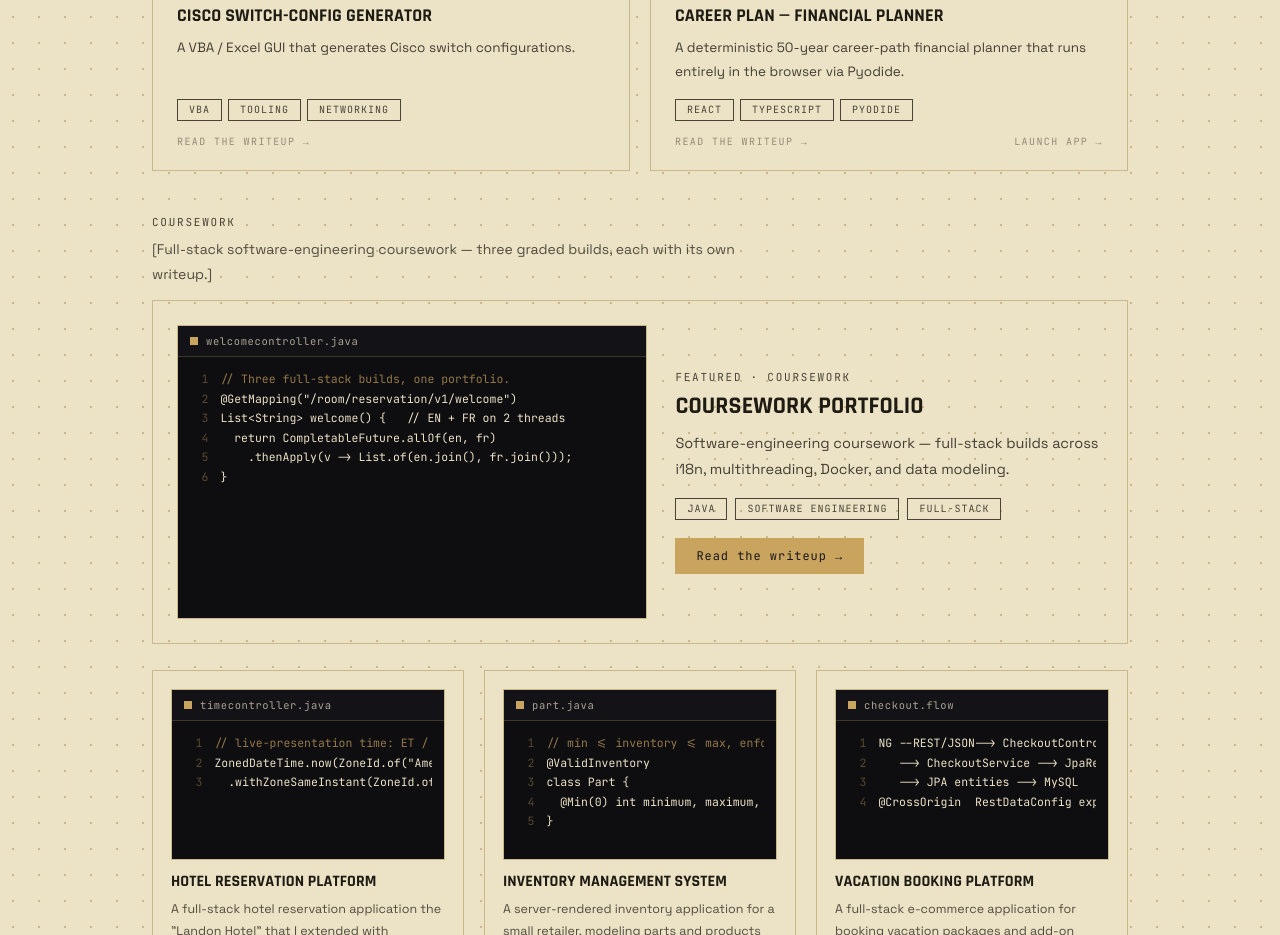
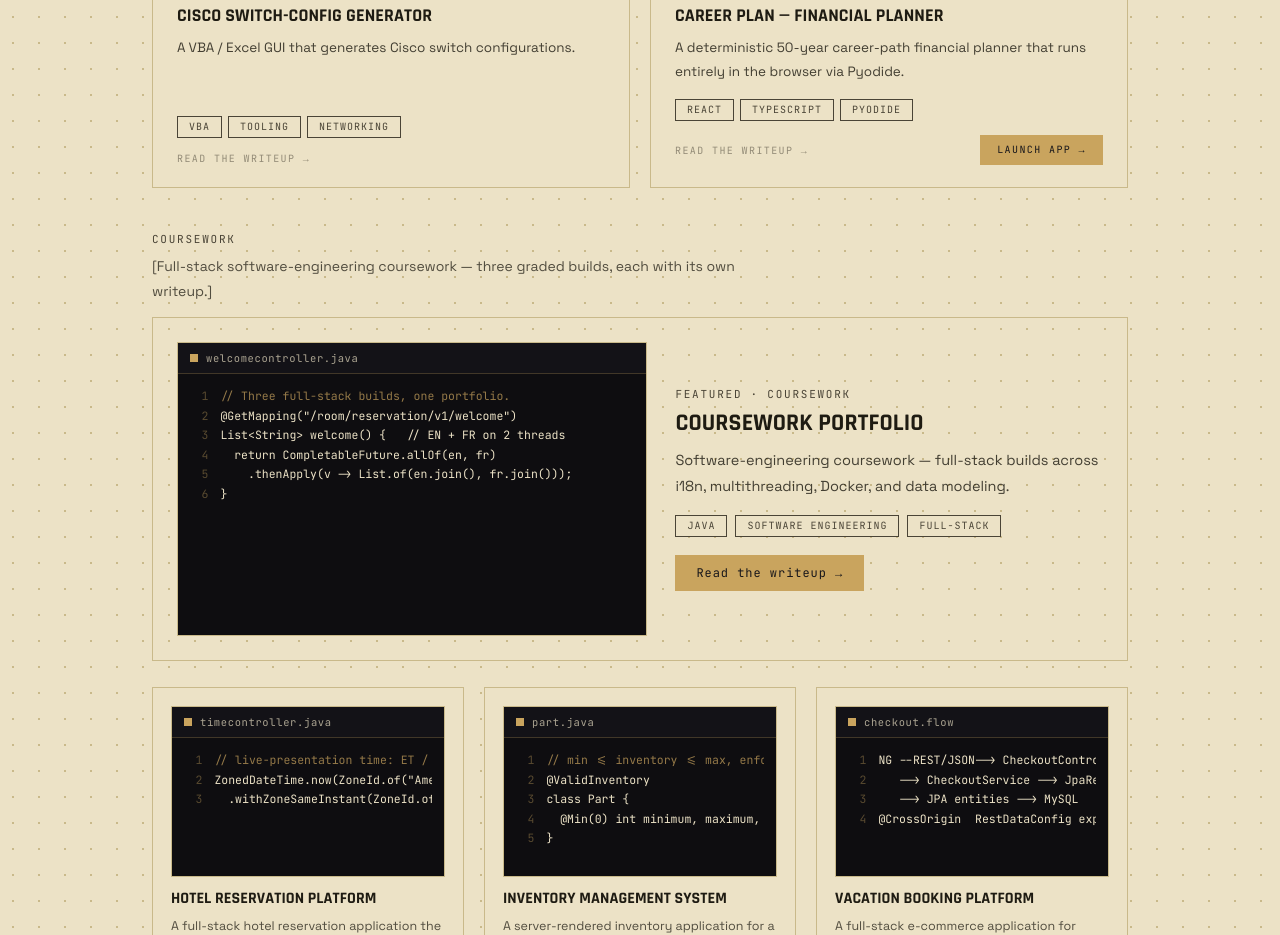
Before and after one commit to jdtherobot/jdtherobot.github.io, a React (Vite) app: page / in a window 1280 px wide. Shown: the part 3840-4775 px from the top of the page. Built offline with nearby package versions, Linux system fonts and the light colour scheme.

Commit message:
Style Launch app link as gold button, keeping current text size

```diff
--- a/src/pages/Landing.tsx
+++ b/src/pages/Landing.tsx
@@ -304,9 +304,15 @@ export default function Landing() {
                       Read the writeup →
                     </Link>
                     {p.liveUrl && (
-                      <a className="stencil" href={p.liveUrl} target="_blank" rel="noreferrer noopener" style={{ textDecoration: 'none' }}>
+                      <Button
+                        href={p.liveUrl}
+                        variant="primary"
+                        target="_blank"
+                        rel="noreferrer noopener"
+                        style={{ fontSize: 10, letterSpacing: '0.14em', textTransform: 'uppercase', padding: '9px 16px' }}
+                      >
                         Launch app →
-                      </a>
+                      </Button>
                     )}
                   </div>
                 </div>
```
